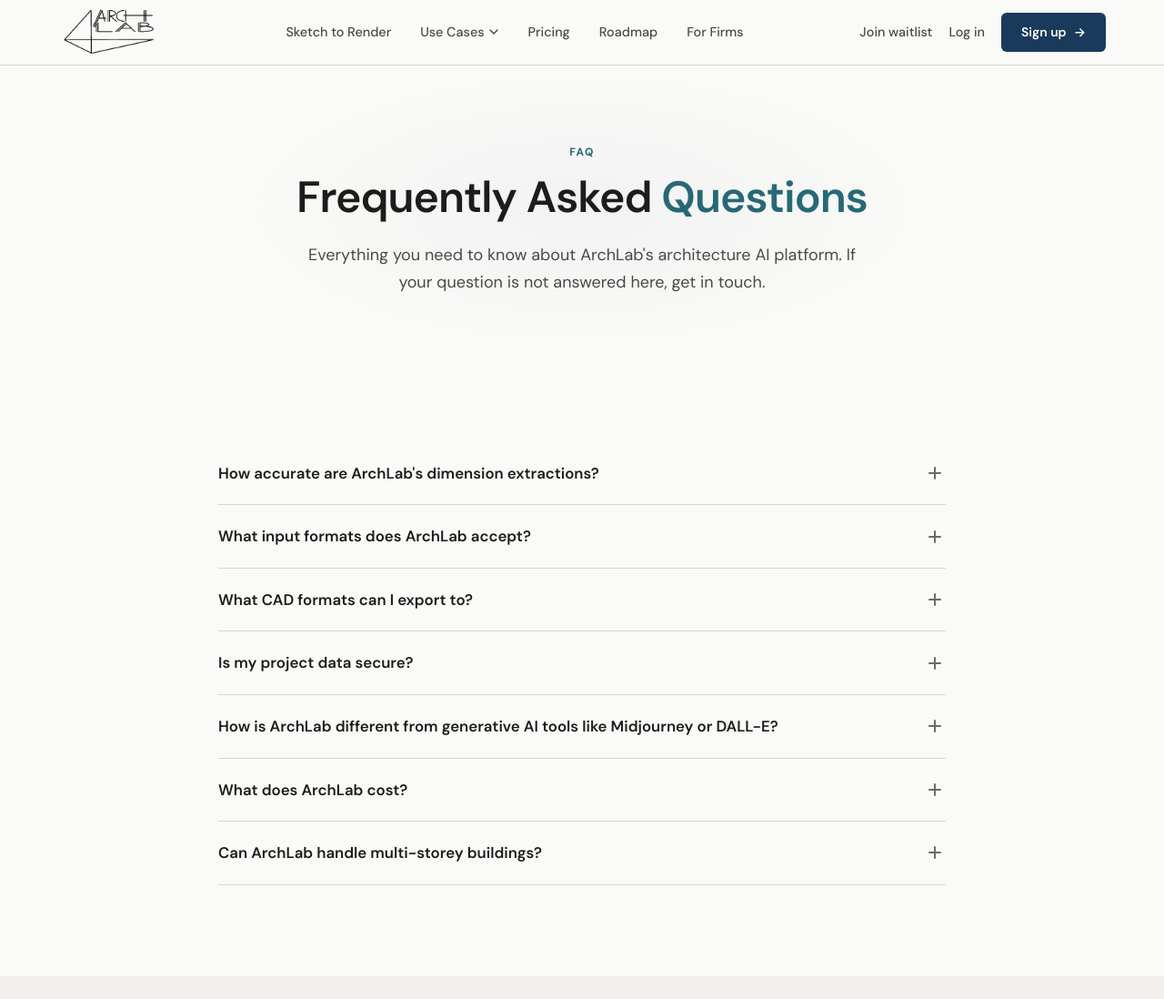
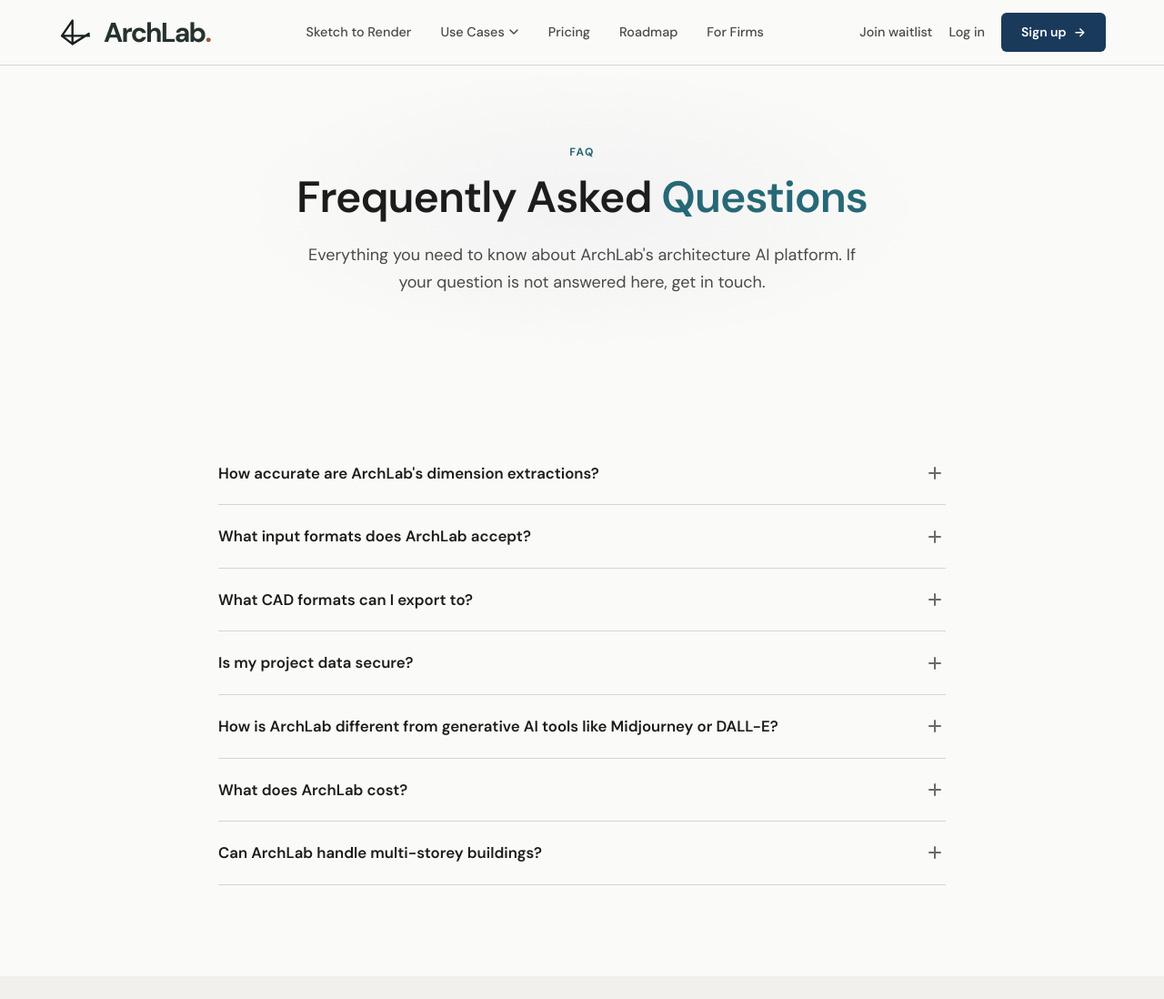
Before and after one commit to Vlad-WebWisp/archlab-website, an Astro site: page /faq in a window 1280 px wide. Shown: the top 1098 px of the page at 91% size. Built offline with nearby package versions, Linux system fonts and the light colour scheme; Astro itself is replaced by a stand-in of ours.

Commit message:
Use new ArchLab brand in shared header and footer

```diff
--- /dev/null
+++ b/src/components/Brand.astro
@@ -0,0 +1,10 @@
+<a class="archlab-brand" href="/" aria-label="ArchLab home">
+  <img class="brand-mark" src="/brand-2026/assets/logo.svg" alt="" width="38" height="38" />
+  <span>ArchLab<span class="brand-dot">.</span></span>
+</a>
+<style>
+.archlab-brand{display:inline-flex;align-items:center;gap:12px;color:#26322f;text-decoration:none;font-family:'DM Sans',Arial,sans-serif;font-size:30px;font-weight:700;letter-spacing:-1.8px;line-height:1.2;flex-shrink:0}
+.archlab-brand .brand-mark{width:38px;height:38px;max-width:none;object-fit:contain;aspect-ratio:auto;margin:0;filter:none}
+.brand-dot{color:#9b5942}
+@media(max-width:700px){.archlab-brand{font-size:25px}.archlab-brand .brand-mark{width:31px;height:31px}}
+</style>
--- a/src/components/Footer.astro
+++ b/src/components/Footer.astro
@@ -1,8 +1,11 @@
+---
+import Brand from './Brand.astro';
+---
 <footer class="footer">
   <div class="container">
     <div class="footer-grid">
       <div class="footer-brand">
-        <img src="/assets/archlab-logo.png" alt="ArchLab AI" width="640" height="292">
+        <Brand />
         <p>Accuracy-first architecture AI. From hand sketch to photorealistic render in seconds &mdash; measured, not guessed.</p>
       </div>
       <div class="footer-col">
--- a/src/components/Nav.astro
+++ b/src/components/Nav.astro
@@ -1,4 +1,5 @@
 ---
+import Brand from './Brand.astro';
 const currentPath = Astro.url.pathname;
 
 // Live product app (separate subdomain).
@@ -10,9 +11,7 @@ const PRICING = '/pricing';
 
 <nav class="nav" id="mainNav">
   <div class="nav-inner">
-    <a href="/" class="nav-logo">
-      <img src="/assets/archlab-logo.png" alt="ArchLab AI" width="640" height="292">
-    </a>
+    <Brand />
     <div class="nav-links">
       <a href="/sketch-to-render" class:list={[{ active: currentPath === '/sketch-to-render/' }]}>Sketch to Render</a>
       <div class="nav-dropdown" id="navDropdown">
--- a/src/layouts/BaseLayout.astro
+++ b/src/layouts/BaseLayout.astro
@@ -59,7 +59,7 @@ const orgSchema = {
   <meta name="twitter:description" content={description}>
   <meta name="twitter:image" content={ogImage}>
   <meta name="geo.placename" content="Arad, Romania">
-  <link rel="icon" type="image/png" href="/assets/archlab-logo.png">
+  <link rel="icon" type="image/svg+xml" href="/brand-2026/assets/logo.svg">
   <script type="application/ld+json" set:html={JSON.stringify(orgSchema)} />
   <slot name="head" />
 </head>
```
